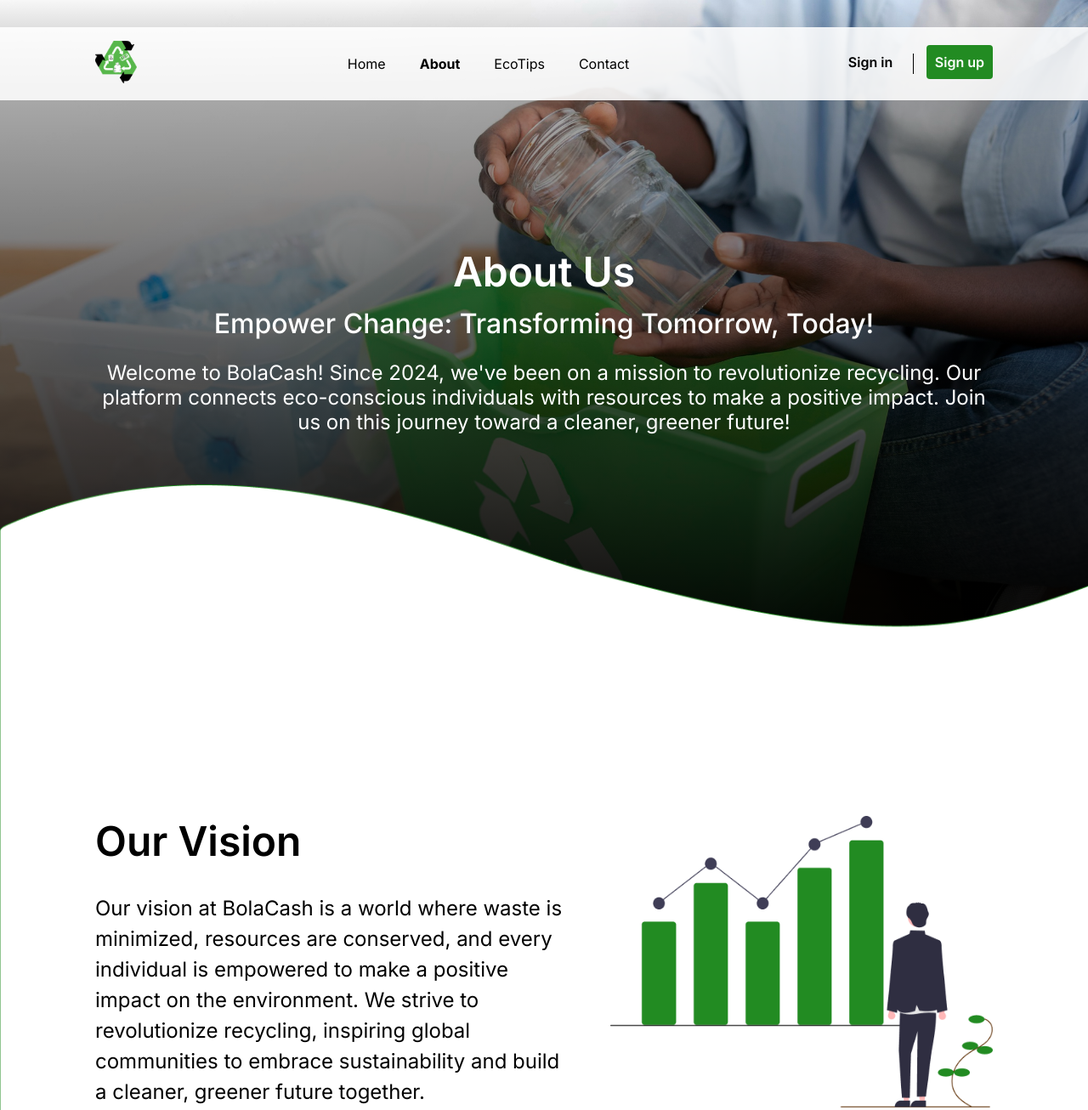
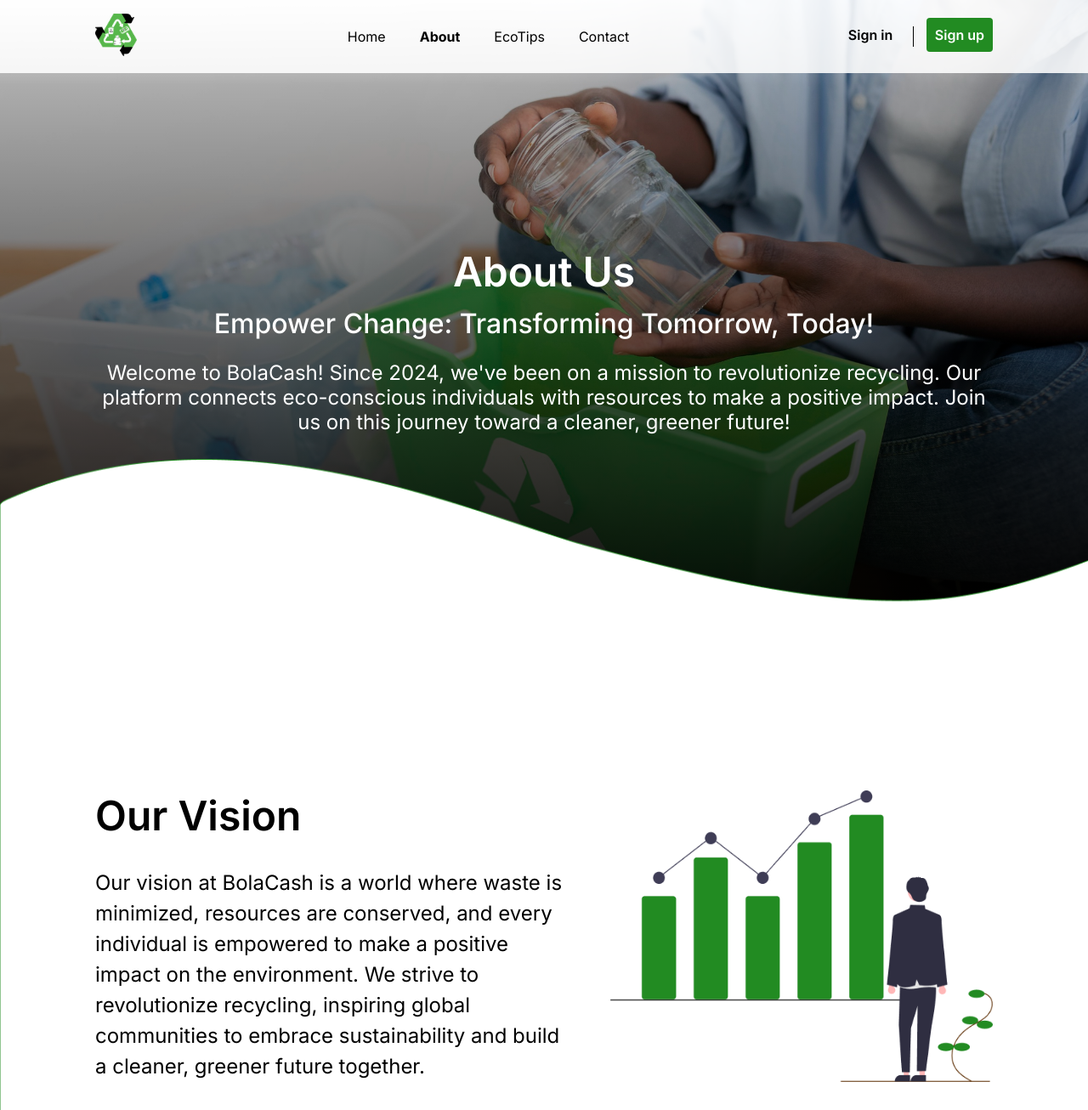
Before and after one commit to sudo-13/sudo-pro, a plain HTML site: page about.html in a window 1280 px wide. Shown: the top 1306 px of the page at 85% size. Drawn offline with Linux system fonts and the light colour scheme.

Commit message:
styles update

```diff
--- a/styles/about.css
+++ b/styles/about.css
@@ -53,9 +53,9 @@
 
 .section-1{
   padding: 390px 112px 128px;
-  margin-bottom: -80px;
+  margin-bottom: -130px;
   border-bottom: 1px solid rgba(34, 139, 34, 1);
-  top: -230px;
+  top: -260px;
   position: relative;
   background-image: url('../images/Vector\ 1.png');
   background-size: cover;
--- a/styles/home.css
+++ b/styles/home.css
@@ -31,7 +31,7 @@
 
 .navbar{
   position: fixed;
-  top: 32px;
+  top: 0;
   left: 0;
   right: 0;
   display: flex;
```
